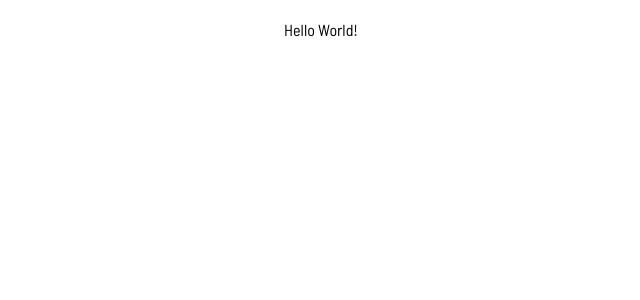
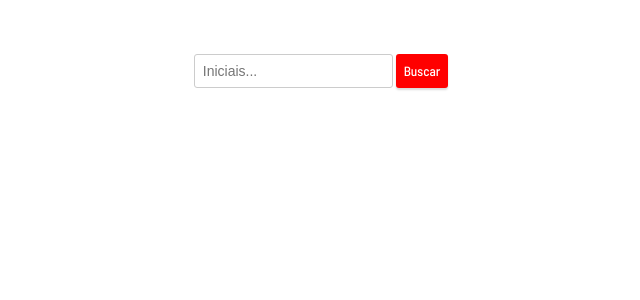
Before and after one commit to EduMOliveira/marvel-characters, a React (Create React App) app: page / in a window 1280 px wide. Shown: the top 300 px of the page, without its empty margins (319-959 px from the left). Built offline with nearby package versions, Linux system fonts and the light colour scheme.

Commit message:
Adicionado os componentes Input e SearchButton

```diff
--- /dev/null
+++ b/src/components/Input/index.tsx
@@ -0,0 +1,8 @@
+import { InputHTMLAttributes } from "react";
+import { InputContainer } from "./styles";
+
+type InputProps = InputHTMLAttributes<HTMLInputElement>;
+
+export function Input(props: InputProps) {
+  return <InputContainer  {...props} />;
+}
--- /dev/null
+++ b/src/components/Input/styles.ts
@@ -0,0 +1,20 @@
+import styled from "styled-components";
+
+export const InputContainer = styled.input`
+  width: 80%;
+  padding: 8px;
+  margin: 4px 0 8px 0;
+
+  border: 1px solid #cccccc;
+  border-radius: 3px;
+
+  font-size: 14px;
+  color: #000000;
+
+  box-shadow: 0px 0px 0px rgba(66, 66, 66, 0.97);
+  background-color: #ffffff;
+
+  &:focus {
+    outline: none;
+  }
+`;
--- /dev/null
+++ b/src/components/SearchButton/index.tsx
@@ -0,0 +1,8 @@
+import { ButtonHTMLAttributes } from "react";
+import { SearchButtonContainer } from "./styles";
+
+type SubmitButtonProps = ButtonHTMLAttributes<HTMLButtonElement>;
+
+export function SearchButton(props: SubmitButtonProps) {
+  return <SearchButtonContainer {...props} />;
+}
--- /dev/null
+++ b/src/components/SearchButton/styles.ts
@@ -0,0 +1,20 @@
+import styled from "styled-components";
+import { theme } from "../../global/styles/theme";
+
+export const SearchButtonContainer = styled.button`
+  background-color: ${theme.colors.detail};
+  color: ${theme.colors.lightText};
+  cursor: pointer;
+  border: none;
+
+  font-family: ${theme.font.default};
+  font-weight: 500;
+  padding: 8px;
+  margin: 4px 0 8px 3px;
+  border-radius: 3px;
+  box-shadow: 0px 2px 2px rgba(66, 66, 66, 0.2);
+
+  &:hover {
+    background-color: ${theme.colors.detailHover};
+  }
+`;
--- a/src/pages/Home/index.tsx
+++ b/src/pages/Home/index.tsx
@@ -1,9 +1,33 @@
+import { useState, ChangeEvent } from "react";
+import { Input } from "../../components/Input";
 import { PageContainer } from "../../components/PageContainer";
+import { SearchButton } from "../../components/SearchButton";
+
+import { HomeFormWrapper } from "./styles";
 
 export function Home() {
+  const [search, setSearch] = useState("");
+
+  const inputChangeHandler = (e: ChangeEvent<HTMLInputElement>) => {
+    setSearch(e.target.value);
+  };
+
+  const searchButtonHandler = () => {
+    if (search !== "") {
+      //! do anything
+    }
+  };
+
   return (
     <PageContainer>
-      <div>Hello World!</div>
+      <HomeFormWrapper>
+        <Input
+          placeholder="Iniciais..."
+          value={search}
+          onChange={inputChangeHandler}
+        />
+        <SearchButton onClick={searchButtonHandler}>Buscar</SearchButton>
+      </HomeFormWrapper>
     </PageContainer>
   );
 }
--- /dev/null
+++ b/src/pages/Home/styles.ts
@@ -0,0 +1,7 @@
+import styled from "styled-components";
+
+export const HomeFormWrapper = styled.div`
+  display: flex;
+  flex-direction: row;
+  margin-top: 30px;
+`;
```
